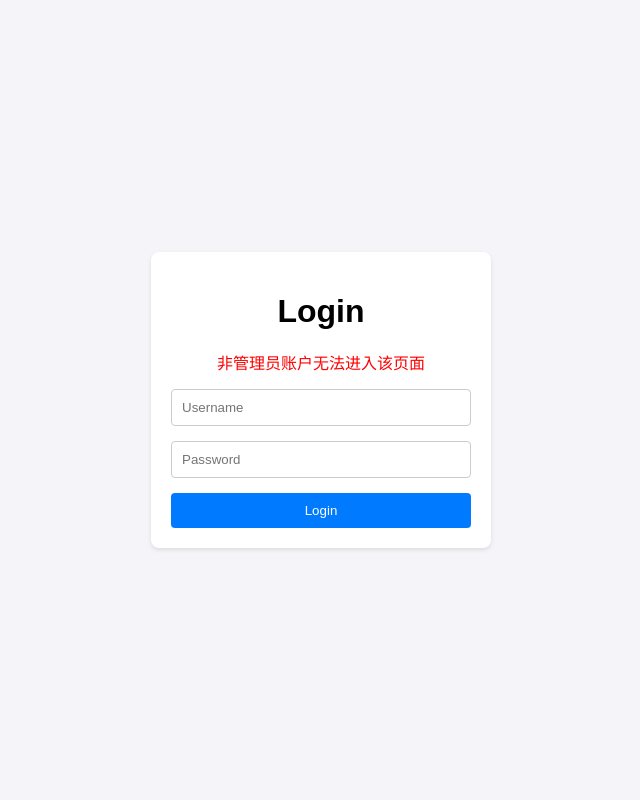
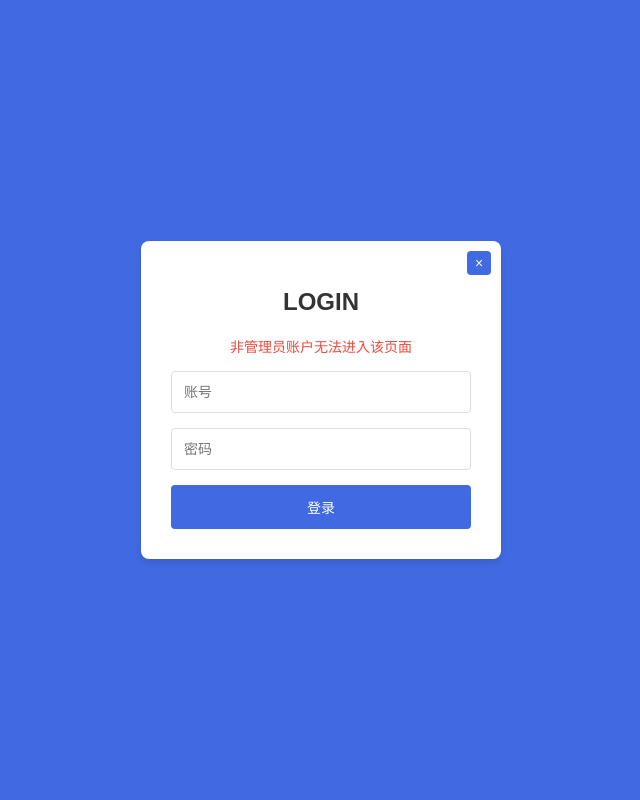
Before and after one commit to zhuanfeng/liyuan_schedule, a Flask app: page /admin in a window 1280 px wide. Shown: the whole page, without its empty margins (319-959 px from the left). Run offline with Flask 3, Linux system fonts and the light colour scheme; the visitor is signed in with stand-in values (Sample User, id 1).

Commit message:
调整登录页面的ui

```diff
--- a/templates/login.html
+++ b/templates/login.html
@@ -7,7 +7,7 @@
     <style>
         body {
             font-family: Arial, sans-serif;
-            background-color: #f4f4f9;
+            background-color: #4169E1;
             margin: 0;
             padding: 0;
             display: flex;
@@ -17,14 +17,36 @@
         }
         .login-container {
             background: #fff;
-            padding: 20px;
+            padding: 30px;
             border-radius: 8px;
-            box-shadow: 0 2px 4px rgba(0, 0, 0, 0.1);
+            box-shadow: 0 4px 6px rgba(0, 0, 0, 0.1);
             width: 300px;
+            position: relative;
+        }
+        .close-btn {
+            position: absolute;
+            top: 10px;
+            right: 10px;
+            width: 24px;
+            height: 24px;
+            background: none;
+            border: none;
+            cursor: pointer;
+            color: #666;
+            font-size: 20px;
+            display: flex;
+            align-items: center;
+            justify-content: center;
+            border-radius: 50%;
+        }
+        .close-btn:hover {
+            background-color: #f5f5f5;
         }
         .login-container h1 {
             text-align: center;
             margin-bottom: 20px;
+            font-size: 24px;
+            color: #333;
         }
         .login-container form {
             display: flex;
@@ -32,38 +54,49 @@
         }
         .login-container input {
             margin-bottom: 15px;
-            padding: 10px;
-            border: 1px solid #ccc;
+            padding: 12px;
+            border: 1px solid #ddd;
             border-radius: 4px;
+            font-size: 14px;
+        }
+        .login-container input:focus {
+            border-color: #4169E1;
+            outline: none;
+            box-shadow: 0 0 0 2px rgba(65, 105, 225, 0.1);
         }
         .login-container button {
-            background-color: #007bff;
+            background-color: #4169E1;
             color: white;
-            padding: 10px;
+            padding: 12px;
             border: none;
             border-radius: 4px;
             cursor: pointer;
+            font-size: 14px;
+            font-weight: 500;
+            transition: background-color 0.3s ease;
         }
         .login-container button:hover {
-            background-color: #0056b3;
+            background-color: #3457D1;
         }
         .error {
-            color: red;
+            color: #e74c3c;
             text-align: center;
             margin-bottom: 15px;
+            font-size: 14px;
         }
     </style>
 </head>
 <body>
     <div class="login-container">
-        <h1>Login</h1>
+        <button class="close-btn">×</button>
+        <h1>LOGIN</h1>
         {% if error %}
         <div class="error">{{ error }}</div>
         {% endif %}
         <form action="/login" method="POST">
-            <input type="text" name="username" placeholder="Username" required>
-            <input type="password" name="password" placeholder="Password" required>
-            <button type="submit">Login</button>
+            <input type="text" name="username" placeholder="账号" required>
+            <input type="password" name="password" placeholder="密码" required>
+            <button type="submit">登录</button>
         </form>
     </div>
 </body>
```
